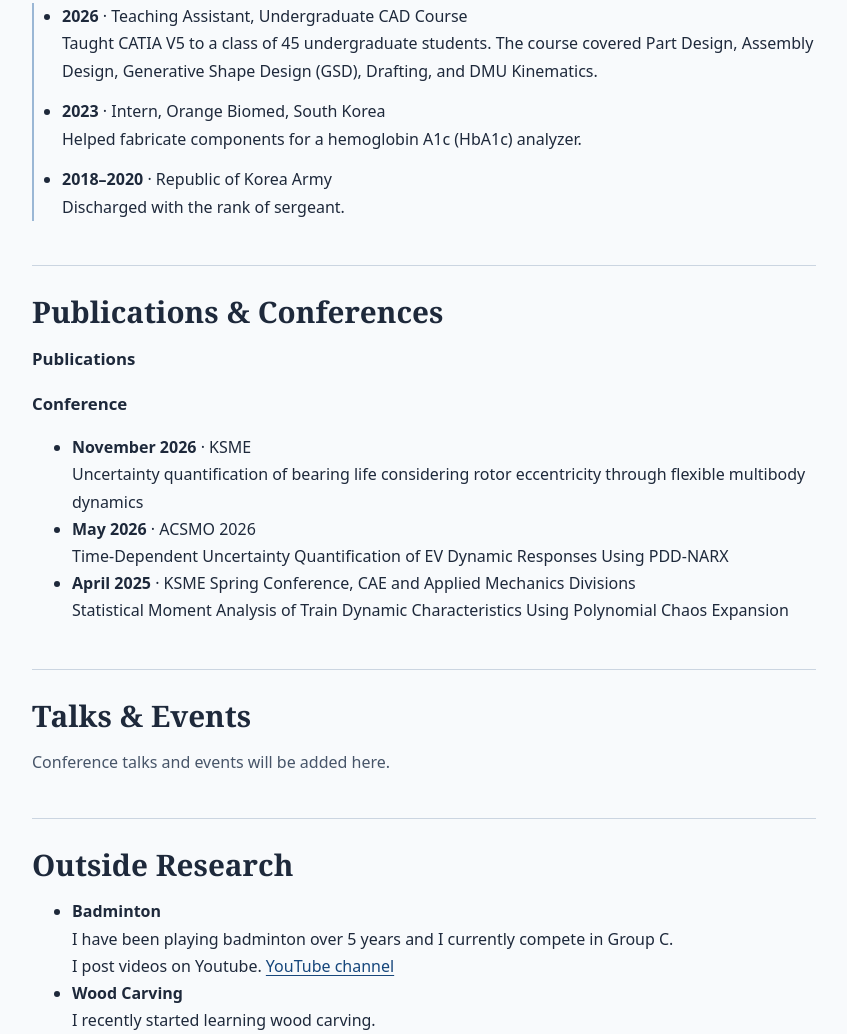
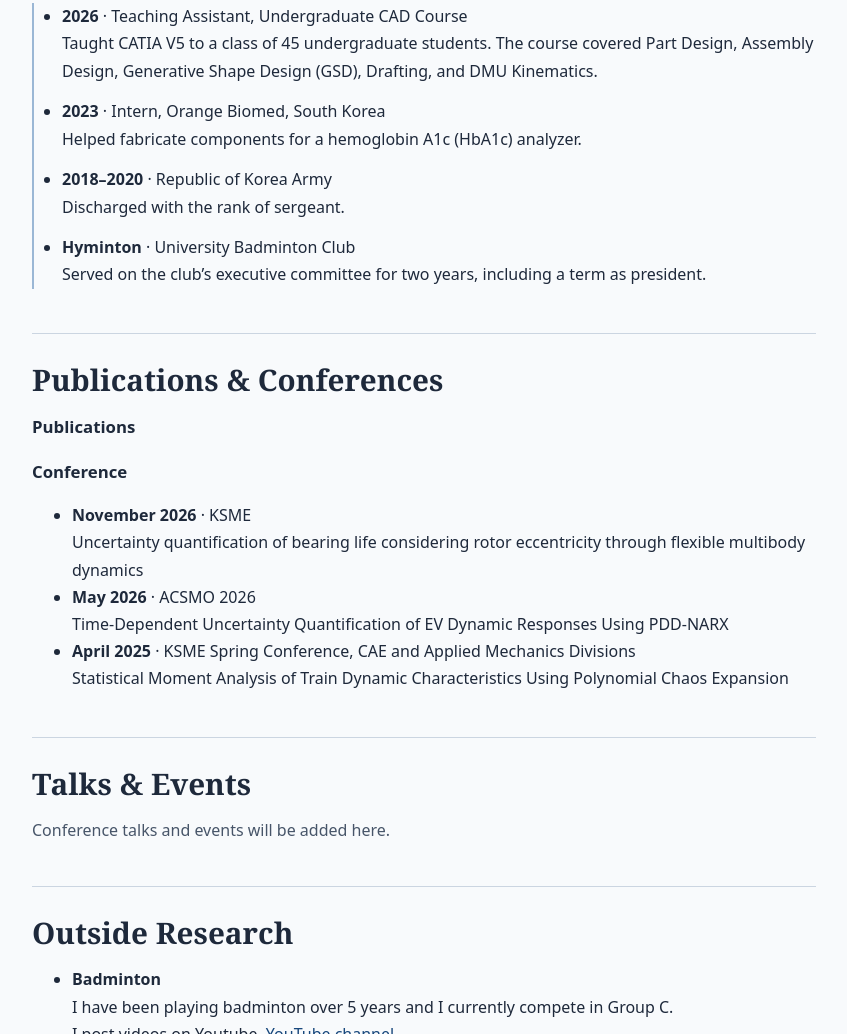
Before and after one commit to Algernontraumatic377/algernontraumatic377.github.io, a plain HTML site: page index.html in a window 1280 px wide. Shown: the part 915-1949 px from the top of the page, without its empty margins (216-1063 px from the left). Drawn offline with Linux system fonts and the light colour scheme.

Commit message:
Add Hyminton badminton club leadership experience

```diff
--- a/index.html
+++ b/index.html
@@ -102,6 +102,10 @@
             <strong>2018–2020</strong> · Republic of Korea Army
             <p>Discharged with the rank of sergeant.</p>
           </li>
+          <li>
+            <strong>Hyminton</strong> · University Badminton Club
+            <p>Served on the club’s executive committee for two years, including a term as president.</p>
+          </li>
         </ul>
       </section>
 
```
